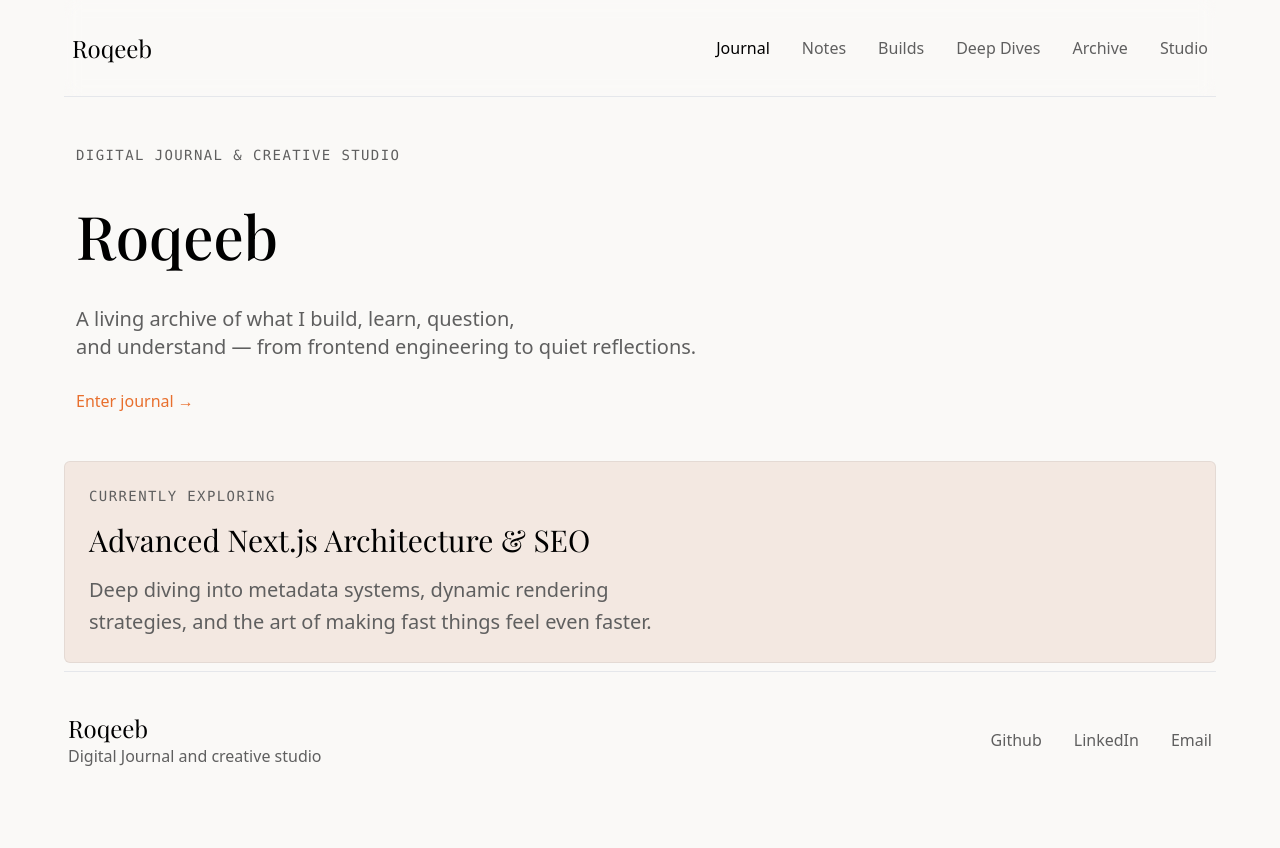
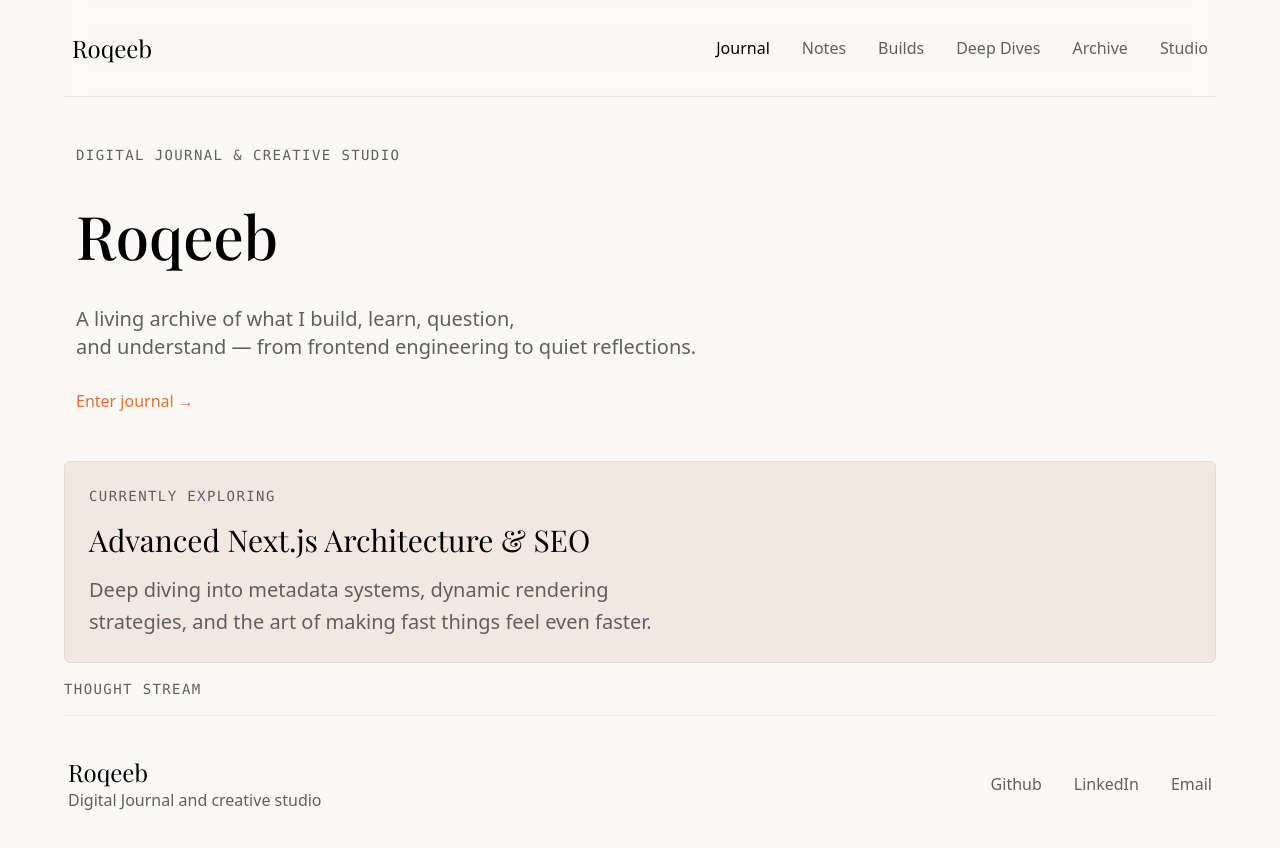
Before and after one commit to Roqeeb-dev/digital-journal, a Next.js app: page / in a window 1280 px wide. Shown: the top 848 px of the page. Before the commit the page ends 816 px from the top, so only its background shows below. Built offline with nearby package versions, Linux system fonts and the light colour scheme.

Commit message:
added prelim section of ThoughtStream

```diff
--- a/app/page.tsx
+++ b/app/page.tsx
@@ -1,5 +1,6 @@
 import Hero from "@/components/Hero";
 import CurrentlyExploring from "@/components/CurrentlyExploring";
+import ThoughtStream from "@/components/ThoughtStream";
 
 export const metadata = {
   title: "Home | Digital Journal",
@@ -11,9 +12,10 @@ export const metadata = {
 
 export default function Home() {
   return (
-    <main>
+    <main className="max-w-6xl mx-auto">
       <Hero />
       <CurrentlyExploring />
+      <ThoughtStream />
     </main>
   );
 }
--- a/components/CurrentlyExploring.tsx
+++ b/components/CurrentlyExploring.tsx
@@ -3,7 +3,7 @@ import SectionHeading from "./SectionHeading";
 
 export default function CurrentlyExploring() {
   return (
-    <section className="max-w-6xl mx-auto p-6 border border-secondary-text/10 rounded-md bg-soft-highlight">
+    <section className="p-6 border border-secondary-text/10 rounded-md bg-soft-highlight">
       <PillText text="Currently Exploring" />
 
       <SectionHeading text="Advanced Next.js Architecture & SEO" />
--- a/components/Hero.tsx
+++ b/components/Hero.tsx
@@ -7,7 +7,7 @@ const playfair = Playfair_Display({ subsets: ["latin"], weight: "500" });
 
 export default function Hero() {
   return (
-    <main className="max-w-6xl mx-auto px-5 md:px-3 py-10 md:py-12">
+    <main className="px-5 md:px-3 py-10 md:py-12">
       <PillText text="Digital Journal & Creative studio" />
       <h1
         className={`${playfair.className} text-4xl md:text-6xl my-6 md:my-10 font-bold`}
--- /dev/null
+++ b/components/ThoughtStream.tsx
@@ -0,0 +1,11 @@
+import PillText from "./PillText";
+
+export default function ThoughtStream() {
+  return (
+    <section>
+      <div className="my-4">
+        <PillText text="Thought Stream" />
+      </div>
+    </section>
+  );
+}
```
